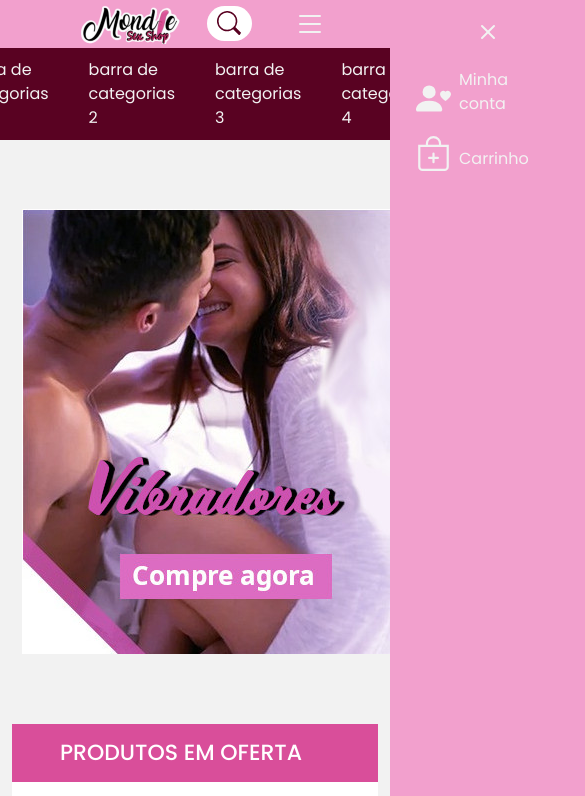
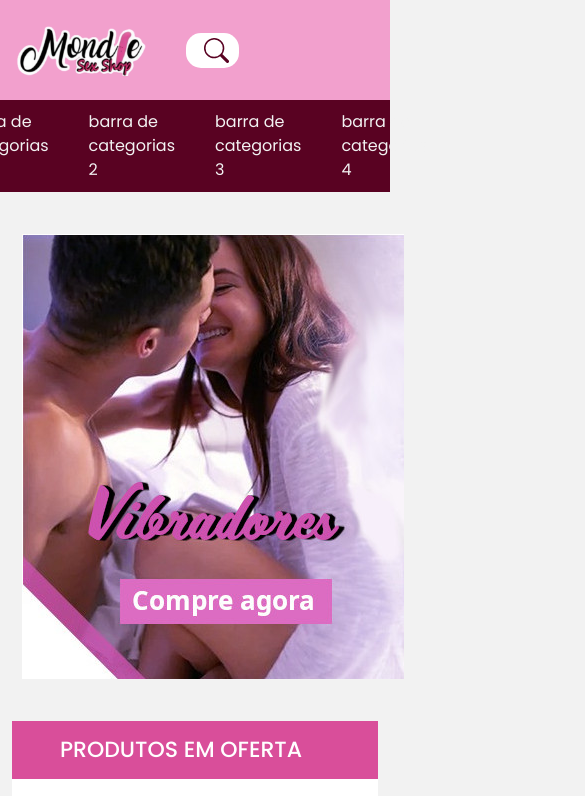
Before and after one commit to LucasDoGit/projeto-loja-virtual, a plain HTML site: page index.html in a window 390 px wide. Shown: the top 796 px of the page, 585 px wide, since content can reach past the window. Drawn offline with nearby package versions, Linux system fonts and the light colour scheme.

Commit message:
Ajuste no Header
ajustado a responsividade do header para telas até 1024px.

```diff
--- a/css/styles.css
+++ b/css/styles.css
@@ -18,6 +18,8 @@
 * {
     padding: 0;
     margin: 0;
+    box-sizing: border-box;
+    scroll-behavior: smooth;
 }
 
 /* container */
@@ -30,26 +32,36 @@
     margin: 0px;
 }
 
+p {
+    margin-bottom: 0px !important; /* retira margem do bootstrap */
+}
+
 /*fonte padrao para todo o site */
 body {
     font-family: var(--fonte-poppins), var(--fonte-padrao);
 }
 
+.body-pg-principal{
+    background-color: var(--cor1);
+}
+
 /* cabecalho */
 header {
     background-color: var(--cor2);
+}
+
+.header-inner-content {
+    display: flex;
+    width: 1300px;
+    margin: auto;
+    height: 100px;
+    justify-content: space-between;
+}
+
+.header-inner-content .first-content {
     display: flex;
     align-items: center;
-    justify-content: space-around;
-    padding: 1% 15%;
-}
-
-p {
-    margin-bottom: 0px !important;
-}
-
-.body-pg-principal{
-    background-color: var(--cor1);
+    gap: 8rem;
 }
 
 #header-logo{
@@ -59,7 +71,7 @@
 
 .header-search-box {
     background-color: white;
-    border-radius: 40px;
+    border-radius: 15px;
     display: flex;
     height: 35px;
     justify-content: space-between;
@@ -80,18 +92,18 @@
 }
 
 .header-search-box svg {
-    display: flex;
-    justify-content: center;
-    align-items: center;
     color: var(--cor4);
     cursor: pointer;
-    border-radius: 25%;
 }
 
 .header-search-box svg:hover {
     color: var(--cor2);
     width: 28px;
     height: 28px;
+}
+
+.header-inner-content .second-content {
+    margin: auto 0;
 }
 
 .header-navegation {
@@ -102,20 +114,23 @@
 
 .header-icon-navegation {
     display: flex;
-    margin: 0px 16px;
+    gap: 2rem;
+}
+
+.header-icon-navegation a {
+    font-size: 15px;
 }
 
 .header-icon-link{
+    color: var(--cor1);
+    text-decoration: none;
     display: flex;
     align-items: end;
-    margin: 10px;
-    text-decoration: none;
-    color: var(--cor1);
     transition: 0.5s;
 }
 
 .header-icon-link svg {
-    margin-right: 8px;
+    margin-right: 10px;
 }
 
 .header-icon-link:hover {
@@ -789,34 +804,63 @@
     opacity: 1;
 }
 
-@media screen and (max-width: 320px){
+/* MEDIA QUERY */
+@media screen and (max-width: 1440px){
+    .header-inner-content {
+        width: 1100px;
+    }
 
+    .header-inner-content .first-content {
+        gap: 1rem;
+    }
 }
 
-@media screen and (max-width: 480px){
+@media screen and (max-width: 1024px) {
+    #header-logo {
+        width: 130px;
+    }
+    .header-inner-content {
+        width: 738px;
+    }
 
-}
+    .header-inner-content .first-content {
+        gap: 4rem;
+    }
 
-/* MEDIA QUERY */
-@media screen and (max-width: 768px){
+    .header-search-text {
+        width: 300px;
+   }
+
+    .header-btn-icon {
+        display: block;
+    }
+
     .header-navegation{
         position: absolute;
         flex-direction: column !important;
         top: 0;
-        background-color: var(--cor2);
+        right: 0vw;
+        background-color: var(--cor4);
         height: 100%;
-        width: 50vw;
-        padding: 16px;
-        animation-duration: 1s;
-        margin-right: -150vw;
-        /*margin-right: -150vw;*/
+        padding: 1rem;
+        width: 40vw;
+        animation-duration: 0.6s;
+        margin-right: 150vw;
     }
     .header-icon-navegation{
         flex-direction: column;
-        margin: 10px 0px
+        margin: 1rem 0px;
     }
     .header-btn-icon{
         display: block;
+    }
+
+    .banners-secundarios {
+        display: none;
+    }
+
+    #l-4 {
+        width: 850px;
     }
 }
 
@@ -824,27 +868,50 @@
 
 }
 
-
-@media screen and (max-width: 1200px){
-    .header-search-box{
-        margin-right: 30px;
+@media screen and (max-width: 768px){
+    .header-inner-content {
+        width: 650px;
     }
 
     .header-search-text {
+        width: 250px;
+        transition: 0.6s;
+   }
+}
+
+@media screen and (max-width: 600px){
+    .header-inner-content {
+        width: 430px;
+    }
+
+    .header-inner-content .first-content {
+        gap: 1.5rem;
+    }
+    .header-search-text {
         width: 0px;
-        padding: 0px;
+        transition: 0.6s;
     }
     .header-search-box:hover > .header-search-text {
-        width: 200px;
+        display: block;
+        width: 150px;
         padding-left: 15px;
     }
-    #header-logo {
-        width: 100px;
+
+    #l-4 {
+        width: 450px;
     }
+}
+
+@media screen and (max-width: 480px){
+
+}
+
+@media screen and (max-width: 320px){
+
 }
 
 /* animacao menu header lateral */
 @keyframes showSidebar {
-    from {margin-right: -150vw;}
-    to {margin-right: -50vw;}
+    from {margin-right: -50vw;}
+    to {margin-right: 0vw;}
 }
--- a/index.html
+++ b/index.html
@@ -1,6 +1,5 @@
 <!DOCTYPE html>
 <html lang="pt-br">
-
 <head>
     <meta charset="UTF-8">
     <meta http-equiv="X-UA-Compatible" content="IE=edge">
@@ -15,6 +14,8 @@
 </head>
 <body class="body-pg-principal">
     <header id="header">
+        <div class="header-inner-content">
+            <div class="first-content">
                 <a href="index.html"><img id='header-logo' src="img/logo/Logo-mondie-200.png" alt="Logo Mondie"></a>
                 <div class="header-search-box">
                     <input type="text" class="header-search-text" placeholder="Qual é o seu desejo?..." />
@@ -22,6 +23,8 @@
                         <path d="M11.742 10.344a6.5 6.5 0 1 0-1.397 1.398h-.001c.03.04.062.078.098.115l3.85 3.85a1 1 0 0 0 1.415-1.414l-3.85-3.85a1.007 1.007 0 0 0-.115-.1zM12 6.5a5.5 5.5 0 1 1-11 0 5.5 5.5 0 0 1 11 0z"/>
                       </svg></a>
                 </div>
+            </div>
+            <div class="second-content">
                 <div class="header-navegation" id="header-navegation">
                     <button onclick="toggleSidebar()" class="header-btn-icon">
                         <svg xmlns="http://www.w3.org/2000/svg" width="32" height="32" fill="currentColor" class="bi bi-x" viewBox="0 0 16 16"><path d="M4.646 4.646a.5.5 0 0 1 .708 0L8 7.293l2.646-2.647a.5.5 0 0 1 .708.708L8.707 8l2.647 2.646a.5.5 0 0 1-.708.708L8 8.707l-2.646 2.647a.5.5 0 0 1-.708-.708L7.293 8 4.646 5.354a.5.5 0 0 1 0-.708z" /></svg>
@@ -37,6 +40,7 @@
                         </a>
                     </div>
                 </div>
+            </div>
             <button onclick="toggleSidebar()" class="header-btn-icon">
                 <svg xmlns="http://www.w3.org/2000/svg" width="32" height="32" fill="currentColor" class="bi bi-list"
                     viewBox="0 0 16 16">
@@ -44,6 +48,7 @@
                         d="M2.5 12a.5.5 0 0 1 .5-.5h10a.5.5 0 0 1 0 1H3a.5.5 0 0 1-.5-.5zm0-4a.5.5 0 0 1 .5-.5h10a.5.5 0 0 1 0 1H3a.5.5 0 0 1-.5-.5zm0-4a.5.5 0 0 1 .5-.5h10a.5.5 0 0 1 0 1H3a.5.5 0 0 1-.5-.5z" />
                 </svg>
             </button>
+        </div>
     </header>
     <nav>
         <a href="#">barra de categorias 1</a>
@@ -493,5 +498,4 @@
         integrity="sha384-ENjdO4Dr2bkBIFxQpeoTz1HIcje39Wm4jDKdf19U8gI4ddQ3GYNS7NTKfAdVQSZe"
         crossorigin="anonymous"></script>
 </body>
-
 </html>
--- a/js/main.js
+++ b/js/main.js
@@ -8,13 +8,13 @@
     showSidebar = !showSidebar;
     if(showSidebar)
     {
-        headerNavegation.style.marginRight = '-50vw';
+        headerNavegation.style.marginRight = '0vw';
         headerNavegation.style.animationName = 'showSidebar';
         mainContent.style.filter = 'blur(2px)';
     }
     else
     {
-        headerNavegation.style.marginRight = '-150vw';
+        headerNavegation.style.marginRight= '150vw';
         headerNavegation.style.animationName = ''; /*retira animação*/
         mainContent.style.filter = '';/*retira blur*/
     }
```
Lines whose indentation alone changed are shown as unchanged.
